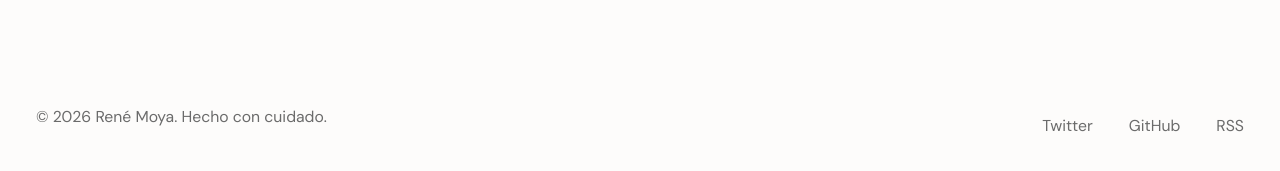
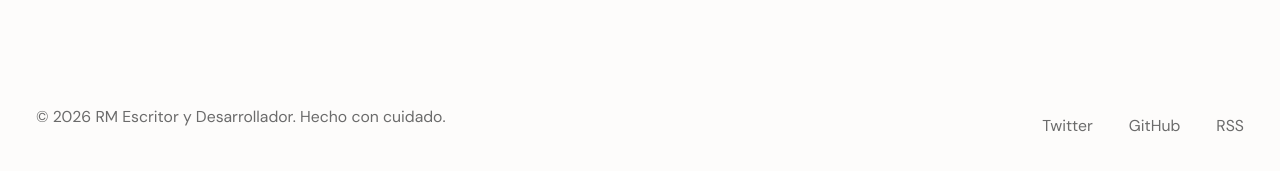
Before and after one commit to renedev0284-creator/renedev0284-creator.github.io, a Jekyll site: the page built from index.html, in a window 1280 px wide and 900 px high, scrolled down 714 px. Shown: the part 680-851 px from the top of the window. Built offline with Jekyll 4.4.1, drawn with Linux system fonts in a browser that asks for light colours; some of the changed text lies outside the part shown.

Commit message:
Feat cambios en el titulo

```diff
--- a/_config.yml
+++ b/_config.yml
@@ -1,7 +1,7 @@
 # Configuración del sitio
-title: "[*RM Dev*]"
+title: "RM Dev"
 description: Escritor en desarrollo, sistemas y marketing digital.
-author: René Moya
+author: RM Escritor y Desarrollador
 email: renedev0284@gmail.com
 url: "https://renedev0284-creator.github.io"
 baseurl: ""
```
